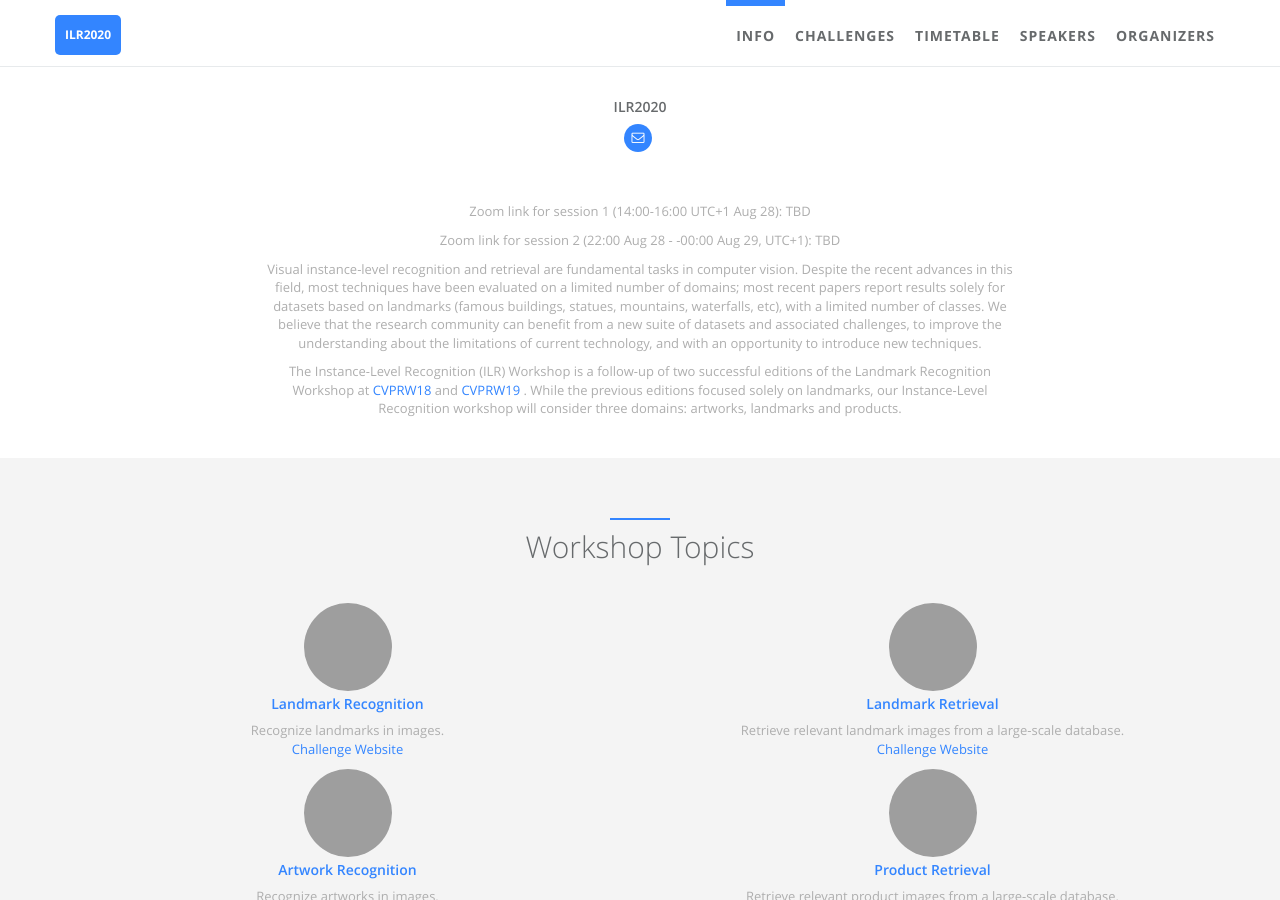
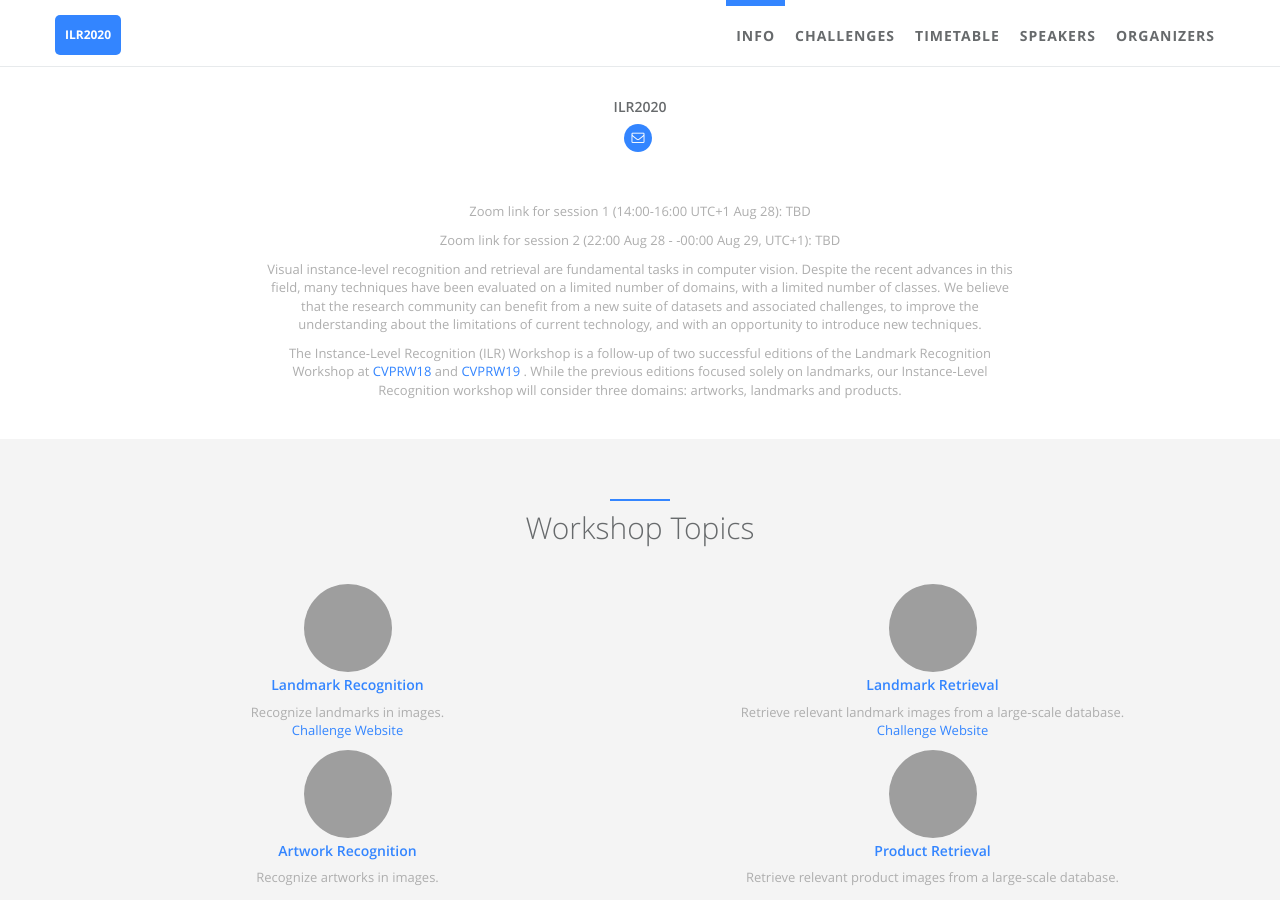
Before and after one commit to ilr-workshop/ECCVW2020, a Jekyll site: the page built from index.html, in a window 1280 px wide and 900 px high, scrolled down 631 px, cut to the strip 0-900 px from the top of the window. Built offline with Jekyll 4.4.1, drawn with Linux system fonts in a browser that asks for light colours; grey boxes are pictures that could not be loaded.

Commit message:
Update intro paragraph

```diff
--- a/_config.yml
+++ b/_config.yml
@@ -23,7 +23,7 @@
   #cv: http://cv.jarrekk.com  # An online CV can be printed as PDF, leave blank if you don't have now
   # skill icons are on avatar's left and right side. Reference urls are http://fontawesome.io/ and http://fizzed.com/oss/font-mfizz
   desc: >
-    <p>Zoom link for session 1 (14:00-16:00 UTC+1 Aug 28): TBD</p><p>Zoom link for session 2 (22:00 Aug 28 - -00:00 Aug 29, UTC+1): TBD</p><p>Visual instance-level recognition and retrieval are fundamental tasks in computer vision. Despite the recent advances in this field, most techniques have been evaluated on a limited number of domains; most recent papers report results solely for datasets based on landmarks (famous buildings, statues, mountains, waterfalls, etc), with a limited number of classes. We believe that the research community can benefit from a new suite of datasets and associated challenges, to improve the understanding about the limitations of current technology, and with an opportunity to introduce new techniques. </p><p>The Instance-Level Recognition (ILR) Workshop is a follow-up of two successful editions of the Landmark Recognition Workshop at <a href="https://landmarksworkshop.github.io/CVPRW2018" target="_blank"><span class="navy"> CVPRW18 </span></a> and  <a href="https://landmarksworkshop.github.io/CVPRW2019" target="_blank"><span class="navy"> CVPRW19 </span></a> . While the previous editions focused solely on landmarks, our Instance-Level Recognition workshop will consider three domains: artworks, landmarks and products.</p>
+    <p>Zoom link for session 1 (14:00-16:00 UTC+1 Aug 28): TBD</p><p>Zoom link for session 2 (22:00 Aug 28 - -00:00 Aug 29, UTC+1): TBD</p><p>Visual instance-level recognition and retrieval are fundamental tasks in computer vision. Despite the recent advances in this field, many techniques have been evaluated on a limited number of domains, with a limited number of classes. We believe that the research community can benefit from a new suite of datasets and associated challenges, to improve the understanding about the limitations of current technology, and with an opportunity to introduce new techniques. </p><p>The Instance-Level Recognition (ILR) Workshop is a follow-up of two successful editions of the Landmark Recognition Workshop at <a href="https://landmarksworkshop.github.io/CVPRW2018" target="_blank"><span class="navy"> CVPRW18 </span></a> and  <a href="https://landmarksworkshop.github.io/CVPRW2019" target="_blank"><span class="navy"> CVPRW19 </span></a> . While the previous editions focused solely on landmarks, our Instance-Level Recognition workshop will consider three domains: artworks, landmarks and products.</p>
 # comment
   disqus:  # if you wanna comment feature, go to https://disqus.com/ to get your configuration; if not, comment following two lines.
   name: ILR2020
```
